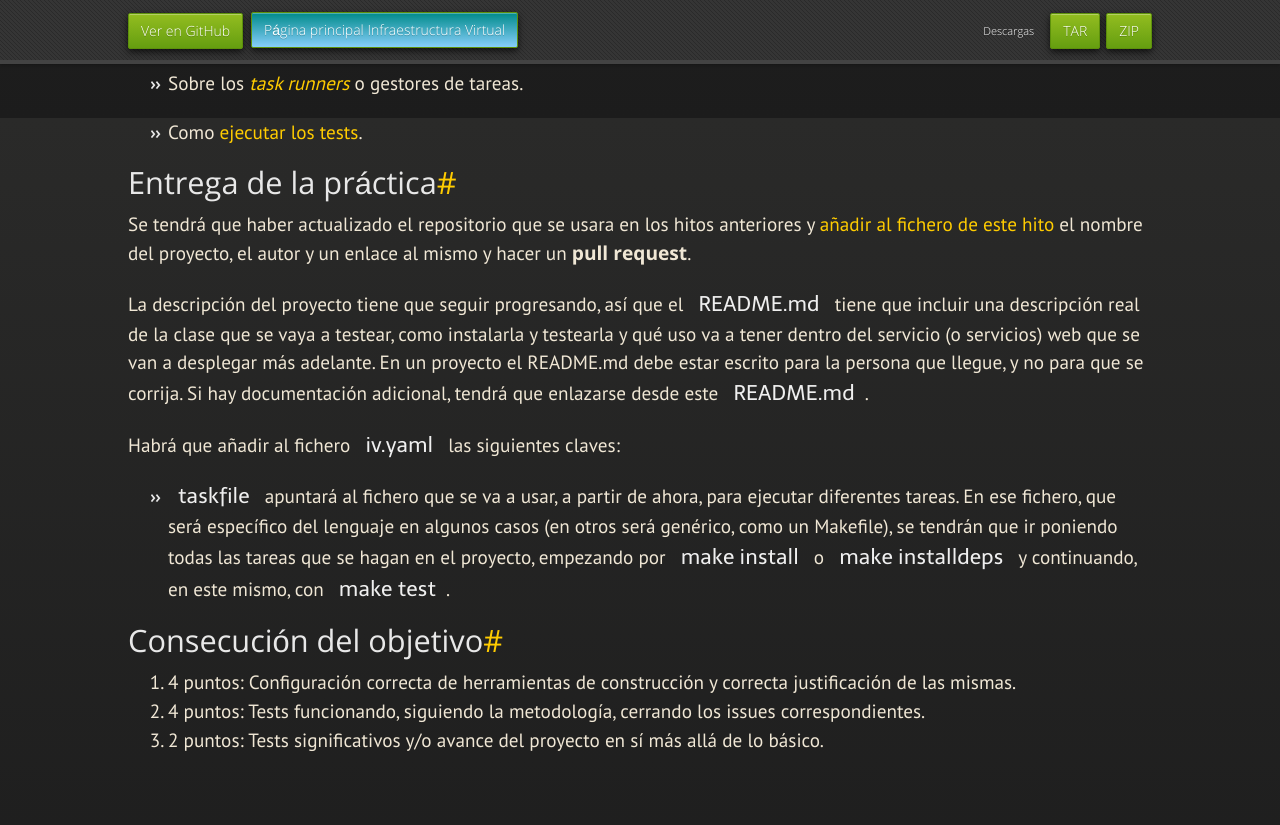
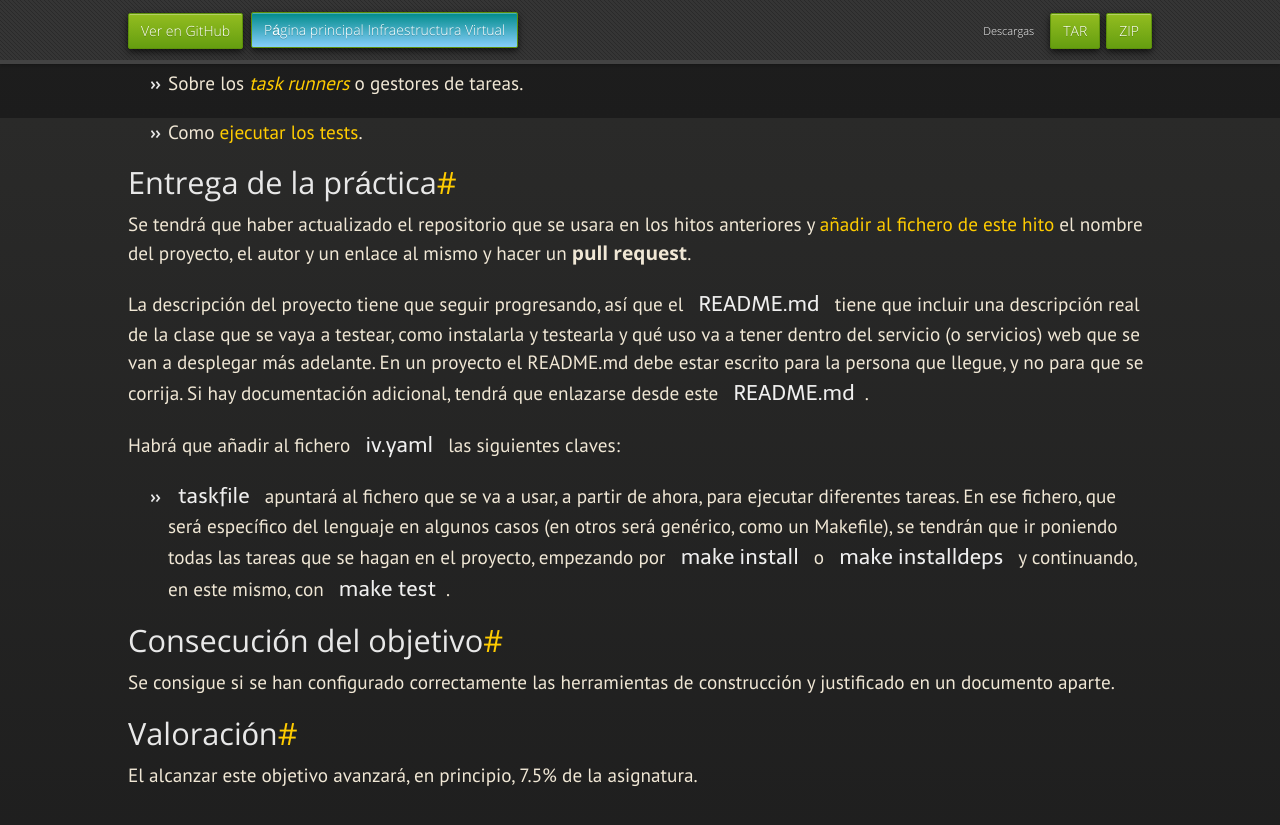
Before and after one commit to JJ/IV, a Jekyll site: the page built from documentos/proyecto/4.Automatizar.md, in a window 1280 px wide and 900 px high, scrolled down 782 px. Shown: the top 825 px of the window. Built offline with Jekyll 4.4.1, drawn with Linux system fonts in a browser that asks for light colours; nearby versions of some CDN libraries; some web fonts are replaced; our own code applies the rules of GitHub Pages for plain Markdown files.

Commit message:
Sync documentos/proyecto/4.Automatizar.md de master a gh-pages

```diff
--- a/documentos/proyecto/4.Automatizar.md
+++ b/documentos/proyecto/4.Automatizar.md
@@ -75,10 +75,10 @@ Habrá que añadir al fichero `iv.yaml` las siguientes claves:
 
 ## Consecución del objetivo
 
+Se consigue si se han configurado correctamente las herramientas de
+construcción y justificado en un documento aparte.
 
-1. 4 puntos: Configuración correcta de herramientas de construcción y correcta
-   justificación de las mismas.
-2. 4 puntos: Tests funcionando, siguiendo la metodología, cerrando los
-   issues correspondientes.
-3. 2 puntos: Tests significativos y/o avance del proyecto en sí más
-  allá de lo básico.
+## Valoración
+
+El alcanzar este objetivo avanzará, en principio, 7.5% de
+la asignatura.
```
